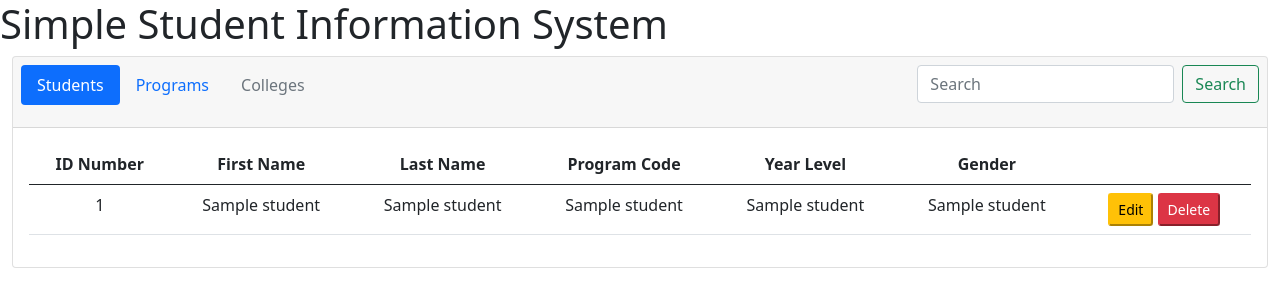
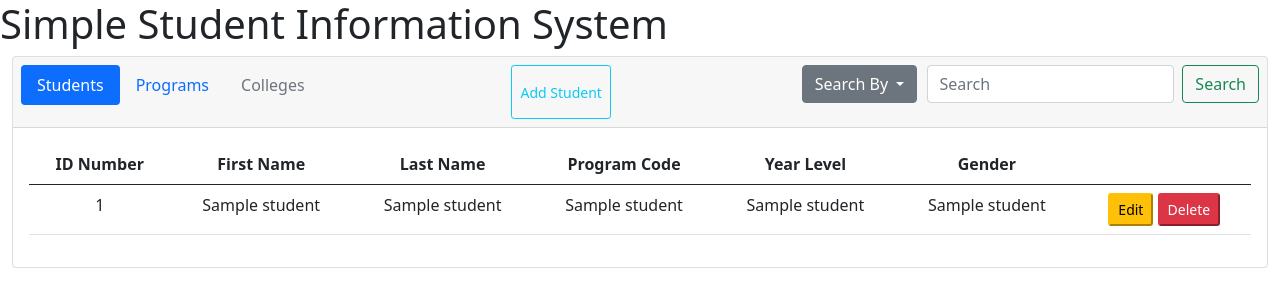
Before and after one commit to markangelogallardo/SSIS---Web-Server, a Flask app: template app/templates/students/student.html in a window 1280 px wide. Shown: the top 307 px of the page. Run offline with Flask 3, Linux system fonts and the light colour scheme; the template is opened without the code that fills it: most values are stand-ins (such as "Sample title", 1, 10 or a date in 2020); some libraries are stand-ins or nearby versions.

Commit message:
modified search to accomdate specific column search, logic needs to be refined

```diff
--- a/app/static/js/search.js
+++ b/app/static/js/search.js
@@ -17,9 +17,9 @@ function myFunction(){
         for(j=0;j<6;j++){
             td = tr[i].getElementsByTagName("td")[j];
             text = td.textContent || td.innerText;
-            console.log(tr[i])
             if (text.toUpperCase().indexOf(filter) > -1) {
                 tr[i].style.display = "";
+                console.log(text)
             } else {
                 tr[i].style.display = "none";
             }
@@ -27,6 +27,9 @@ function myFunction(){
     }
 }
 
+$('button').change(function(){
+    $('#dropdownMenuButton').val();
+ });
 
 
 
--- a/app/static/style.css
+++ b/app/static/style.css
@@ -17,3 +17,15 @@ th, td {
 .nav-item.right {
     margin-left: auto;
 }
+
+.btn-outline-info{
+    size: 10%;
+}
+
+.form-control{
+    margin-left: 2%;
+}
+
+.dropdown:hover .dropdown-menu {
+    display: block;
+  }
--- a/app/templates/layout.html
+++ b/app/templates/layout.html
@@ -4,6 +4,7 @@
 <head>
   <link href="https://cdn.jsdelivr.net/npm/bootstrap@5.0.2/dist/css/bootstrap.min.css" rel="stylesheet" integrity="sha384-EVSTQN3/azprG1Anm3QDgpJLIm9Nao0Yz1ztcQTwFspd3yD65VohhpuuCOmLASjC" crossorigin="anonymous">
   <link rel="stylesheet" href="{{ url_for('static', filename='style.css') }}">
+  <script src="https://ajax.googleapis.com/ajax/libs/jquery/1.11.1/jquery.min.js"></script>
   <title>Title</title>
 </head>
 <body>
@@ -21,6 +22,9 @@
             <li class="nav-item">
               <a class="nav-link disabled" href="#" aria-disabled="true">Colleges</a>
             </li>
+            <li class="nav-item right" href="#"></li>
+              {%block add %} {% endblock %}
+            </li>
             <li class="nav-item right" href="#">
               {%block search %} {% endblock %}
             </li>
--- a/app/templates/students/student.html
+++ b/app/templates/students/student.html
@@ -1,9 +1,24 @@
 {% extends "layout.html"%}
 
+{%block add%}
+ <button class="btn btn-outline-info btn-sm" style="white-space: nowrap" type="search">Add Student</button>
+{% endblock add %}
+
 {%block search%}
-
 <form class="d-flex flex-row mb-3 " role="search" method="get">
-  <input class="form-control me-2" type="text" placeholder="Search" aria-label="Search" id="studentSearch" onkeyup="myFunction()">
+  <div class="dropdown">
+    <button class="btn btn-secondary dropdown-toggle" type="button" id="dropdownMenuButton" data-toggle="dropdown" aria-haspopup="true" aria-expanded="false">
+      Search By
+    </button>
+    <div class="dropdown-menu" aria-labelledby="dropdownMenuButton">
+      <a class="dropdown-item" href="#" value="ID Number">ID Number</a>
+      <a class="dropdown-item" href="#" value="Name">Name</a>
+      <a class="dropdown-item" href="#" value="Program Code">Program Code</a>
+      <a class="dropdown-item" href="#" value="Year Level">Year Level</a>
+      <a class="dropdown-item" href="#" value="Gender">Gender</a>
+    </div>
+  </div>
+  <input class="form-control me-2" type="text" placeholder="Search" aria-label="Search" id="studentSearch" onkeyup="myFunction()"/>
   <button class="btn btn-outline-success" type="search">Search</button>
 </form>
 
@@ -40,4 +55,5 @@
   </table>
 
   <script src="static/js/search.js"></script>
+
 {%endblock table%}
```
